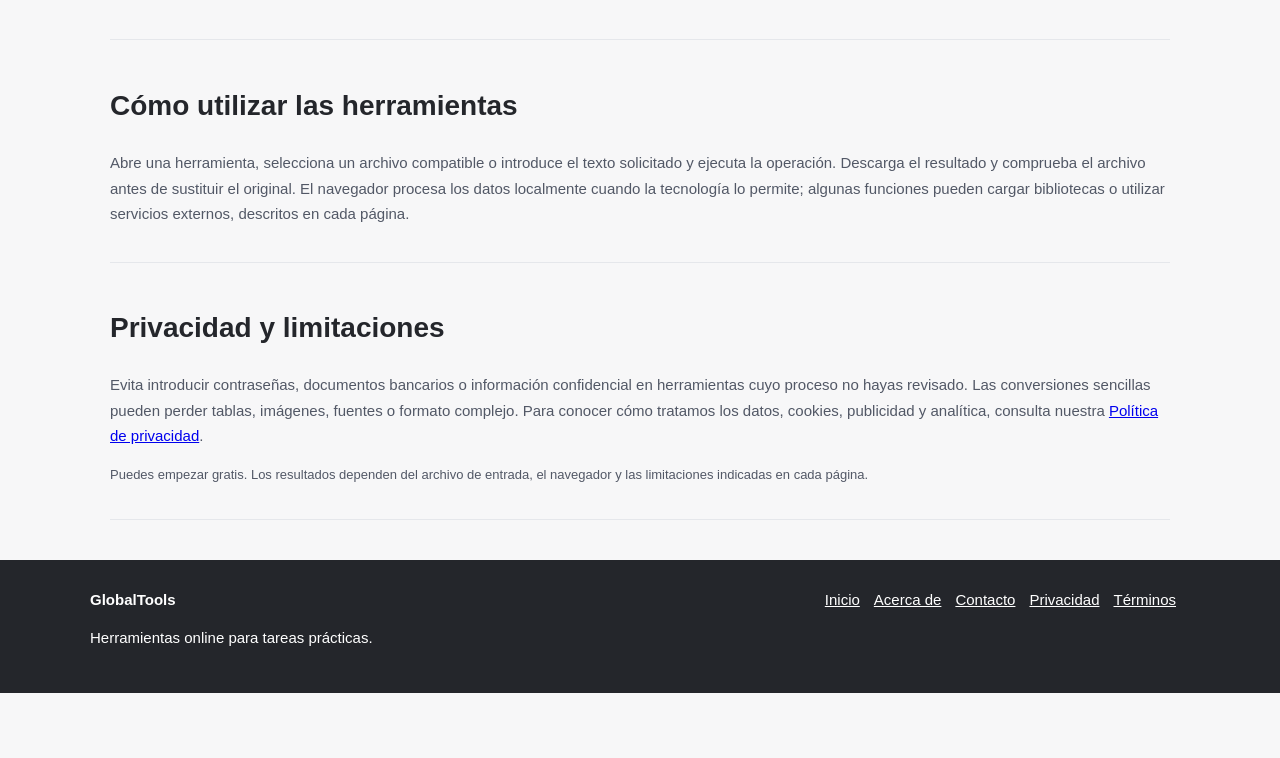
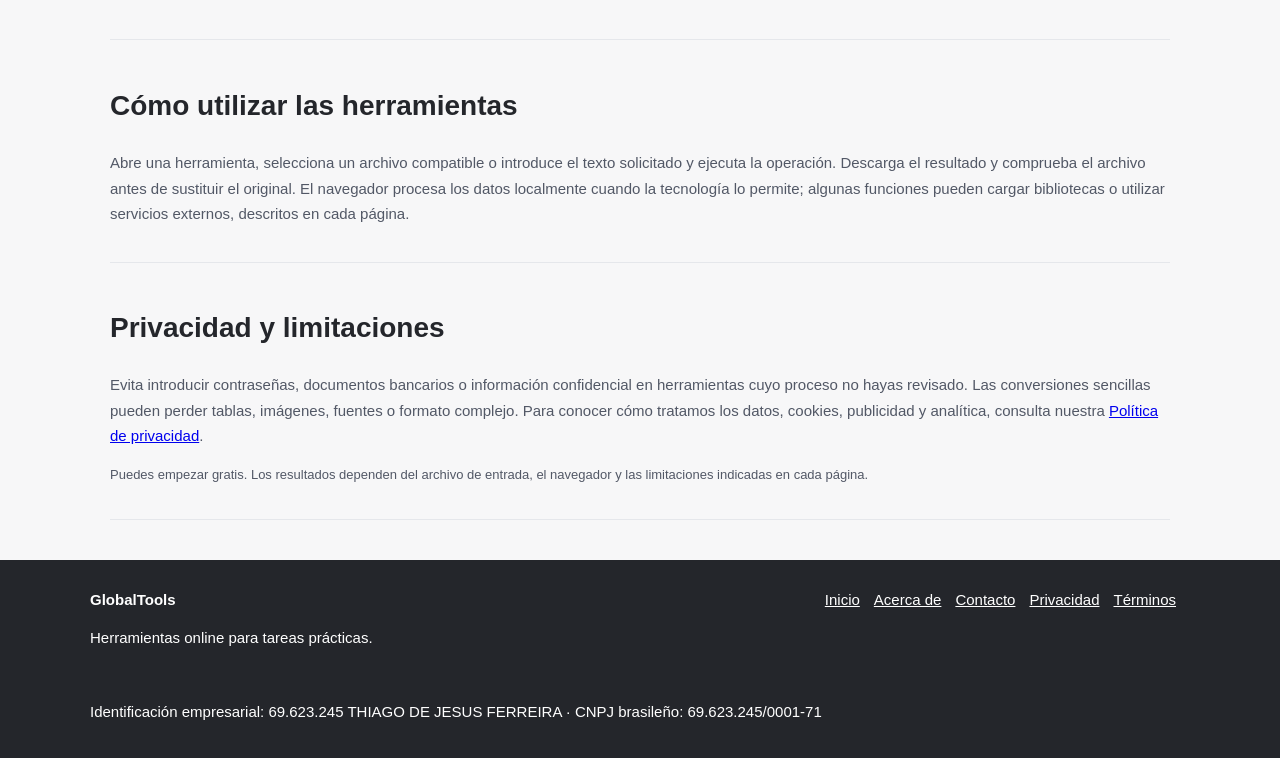
Before and after one commit to TFERRE21/GlobalTools-Internacional, a website: page es/index.html in a window 1280 px wide. Shown: the part 1246-2004 px from the top of the page. Before the commit the page ends 1939 px from the top, so only its background shows below. Drawn offline with Linux system fonts and the light colour scheme.

Commit message:
Add business identification to localized homepage

```diff
--- a/es/index.html
+++ b/es/index.html
@@ -34,5 +34,5 @@
 <section class="locale-section"><h2>Cómo utilizar las herramientas</h2><p>Abre una herramienta, selecciona un archivo compatible o introduce el texto solicitado y ejecuta la operación. Descarga el resultado y comprueba el archivo antes de sustituir el original. El navegador procesa los datos localmente cuando la tecnología lo permite; algunas funciones pueden cargar bibliotecas o utilizar servicios externos, descritos en cada página.</p></section>
 <section class="locale-section"><h2>Privacidad y limitaciones</h2><p>Evita introducir contraseñas, documentos bancarios o información confidencial en herramientas cuyo proceso no hayas revisado. Las conversiones sencillas pueden perder tablas, imágenes, fuentes o formato complejo. Para conocer cómo tratamos los datos, cookies, publicidad y analítica, consulta nuestra <a href="/privacy.html">Política de privacidad</a>.</p><p class="locale-note">Puedes empezar gratis. Los resultados dependen del archivo de entrada, el navegador y las limitaciones indicadas en cada página.</p></section>
 </main>
-<footer class="locale-footer"><div><strong>GlobalTools</strong><p>Herramientas online para tareas prácticas.</p></div><div><a href="/es/">Inicio</a><a href="/sobre.html">Acerca de</a><a href="/contato.html">Contacto</a><a href="/privacy.html">Privacidad</a><a href="/terms.html">Términos</a></div></footer>
+<footer class="locale-footer"><div><strong>GlobalTools</strong><p>Herramientas online para tareas prácticas.</p></div><div><a href="/es/">Inicio</a><a href="/sobre.html">Acerca de</a><a href="/contato.html">Contacto</a><a href="/privacy.html">Privacidad</a><a href="/terms.html">Términos</a></div><p class="legal-entity">Identificación empresarial: 69.623.245 THIAGO DE JESUS FERREIRA · CNPJ brasileño: 69.623.245/0001-71</p></footer>
 </body></html>
```
